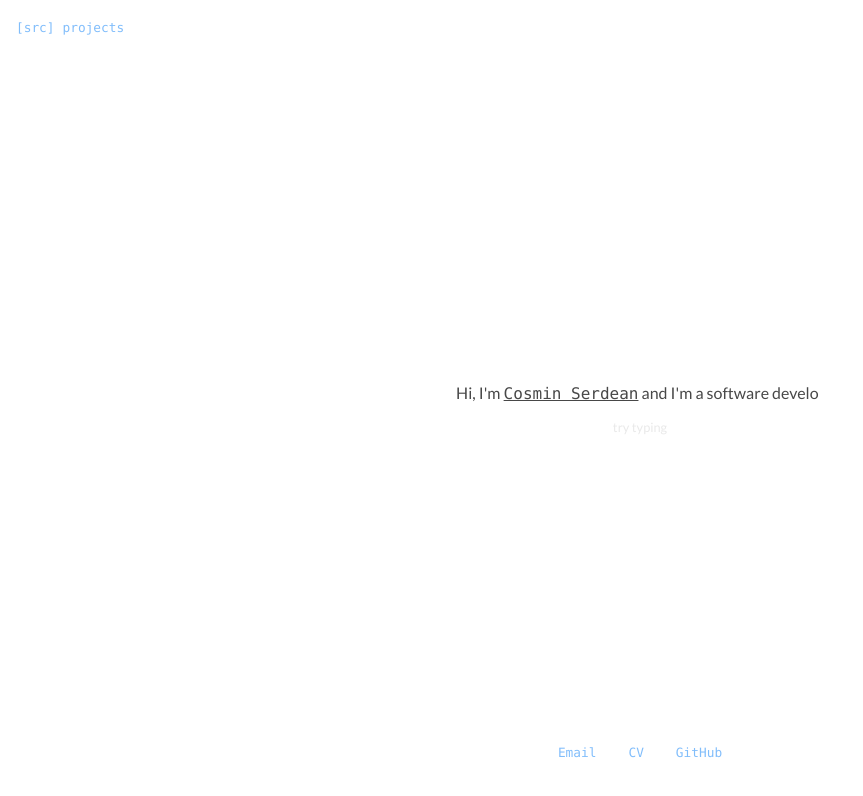
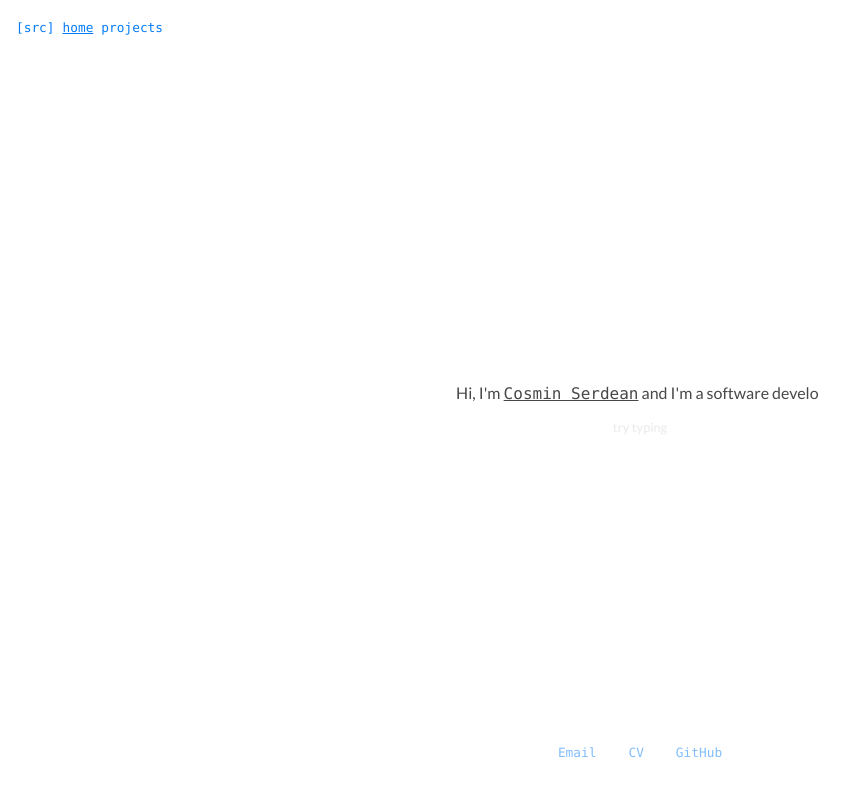
Before and after one commit to c0z0/cserdean.me, a Next.js app: page / in a window 1280 px wide. Shown: the top 796 px of the page, without its empty margins (0-863 px from the left). Built offline with nearby package versions, Linux system fonts and the light colour scheme.

Commit message:
Menu component

```diff
--- /dev/null
+++ b/components/Menu.js
@@ -0,0 +1,60 @@
+import React from 'react'
+import Link from 'next/link'
+
+const Menu = ({ color, active }) => (
+	<div className="menu">
+		<a
+			href="https://github.com/c0z0/cserdean.me"
+			className="menu__item"
+			target="_blank"
+		>
+			[src]
+		</a>
+		<Link href="/" prefetch>
+			<a
+				href="/"
+				className={`menu__item ${active === '/' ? 'menu__item--active' : ''}`}
+			>
+				home
+			</a>
+		</Link>
+		<Link href="/projects" prefetch>
+			<a
+				href="/projects"
+				className={`menu__item ${
+					active === 'projects' ? 'menu__item--active' : ''
+				}`}
+			>
+				projects
+			</a>
+		</Link>
+		<style jsx>{`
+			.menu {
+				position: absolute;
+				top: 16px;
+				left: 16px;
+			}
+			.menu__item {
+				font-size: 0.8em;
+				text-decoration: none;
+				opacity: 1;
+				color: ${color} !important;
+				transition: all 0.2s;
+				font-family: Menlo;
+			}
+			.menu__item:not(:last-child) {
+				padding-right: 8px;
+			}
+
+			.menu__item:hover {
+				opacity: 1;
+			}
+
+			.menu__item--active {
+				text-decoration: underline;
+			}
+		`}</style>
+	</div>
+)
+
+export default Menu
--- a/components/Title.js
+++ b/components/Title.js
@@ -3,6 +3,7 @@ import Link from 'next/link'
 
 import { darkBlue as accentColor, text as textColor } from '../utils/colors'
 import Footer from './Footer'
+import Menu from './Menu'
 
 export default class Title extends Component {
 	state = {
@@ -75,20 +76,8 @@ export default class Title extends Component {
 
 		return (
 			<div className="container">
-				<div className="menu">
-					<a
-						href="https://github.com/c0z0/cserdean.me"
-						className="menu__item"
-						target="_blank"
-					>
-						[src]
-					</a>
-					<Link href="/projects">
-						<a href="" className="menu__item" prefetch>
-							projects
-						</a>
-					</Link>
-				</div>
+				<Menu color={accentColor} active="/" />
+
 				{!isMobile && (
 					<p className="title">
 						{titleP1}
--- a/pages/index.js
+++ b/pages/index.js
@@ -9,12 +9,7 @@ class Index extends Component {
 	}
 
 	render() {
-		const { opacityRatios } = this.props
-		return (
-			<div>
-				<Title isMobile={this.props.isMobile} />
-			</div>
-		)
+		return <Title isMobile={this.props.isMobile} />
 	}
 }
 
```
Also changed, not shown: components/Project.js (+2 -5 lines), pages/projects.js (+2 -35 lines).
